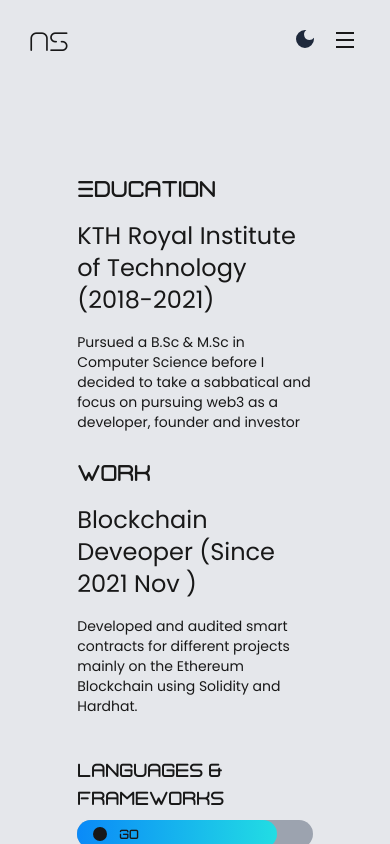
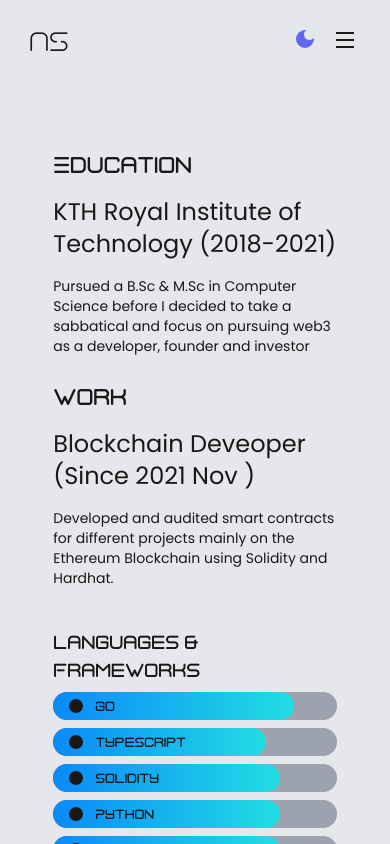
Before and after one commit to asxraj/portfolio, a Next.js app: page /resume in a window 390 px wide. Shown: the top 844 px of the page. Built offline with nearby package versions, Linux system fonts and the light colour scheme.

Commit message:
fixed dark-mode bug & added separated menu and darkModeToggle on mobile

```diff
--- a/components/Navbar.tsx
+++ b/components/Navbar.tsx
@@ -24,7 +24,7 @@ const DarkModeToggle = ({
         </button>
       ) : (
         <button onClick={() => onClick("dark")}>
-          <MdDarkMode className=" w-6 h-6 text-slate-800 " />
+          <MdDarkMode className=" w-6 h-6 text-indigo-500 " />
         </button>
       )}
     </div>
@@ -49,7 +49,7 @@ const Navbar = () => {
         </Link>
       </div>
 
-      <div className="sm:hidden flex flex-row-reverse gap-4 items-center cursor-pointer">
+      <div className="sm:hidden flex flex-row-reverse gap-4 items-center">
         <div className="w-7 h-7" onClick={() => setToggle((prev) => !prev)}>
           {toggle ? (
             <AiOutlineClose className="w-6 h-6" />
--- a/pages/_app.tsx
+++ b/pages/_app.tsx
@@ -6,7 +6,7 @@ import Container from "../components/Container";
 
 function MyApp({ Component, pageProps }: AppProps) {
   return (
-    <ThemeProvider attribute="class">
+    <ThemeProvider attribute="class" enableSystem={false}>
       <Container>
         <Navbar />
         <Component {...pageProps} />
--- a/pages/resume.tsx
+++ b/pages/resume.tsx
@@ -54,7 +54,7 @@ const Bar = ({ data }: { data: ISkill }) => {
 
 const Resume = () => {
   return (
-    <div className="flex flex-col justify-center p-12">
+    <div className="flex flex-col justify-center sm:p-12 p-6">
       <div className="flex-col xl:flex-row flex justify-start gap-6 ">
         <div className="font-poppins flex flex-col text-2xl flex-1 space-y-4">
           <h1 className="font-hyperionBold">Education</h1>
```
